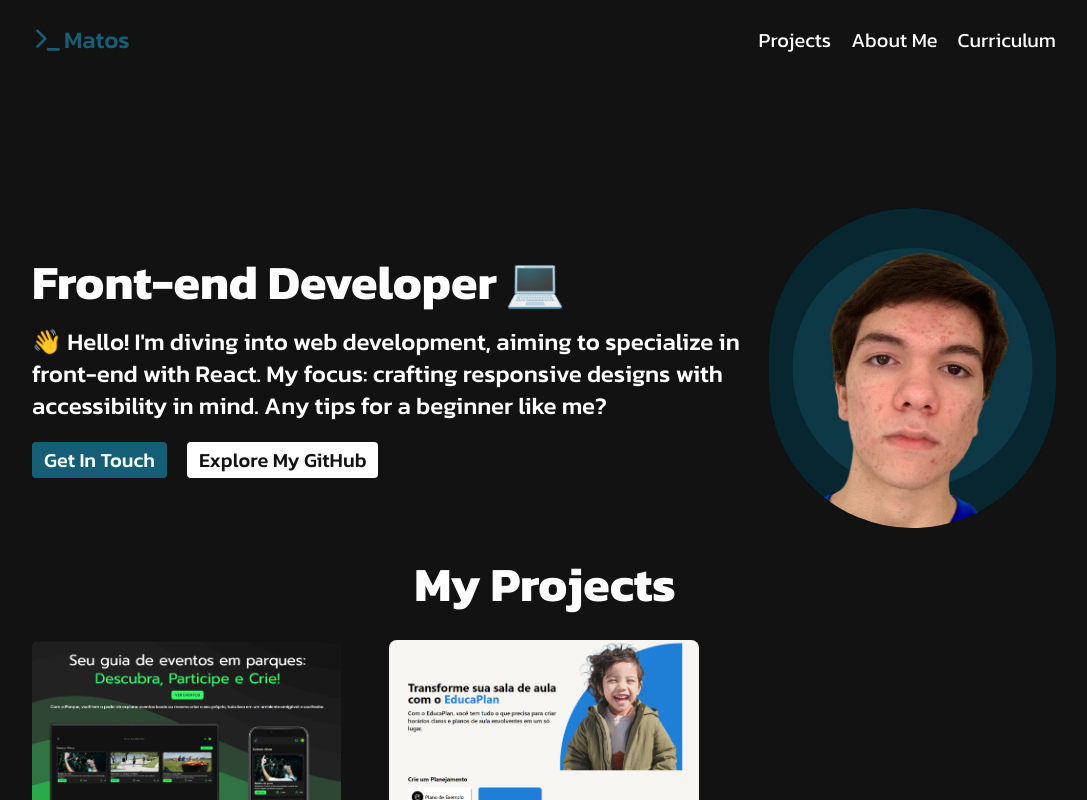
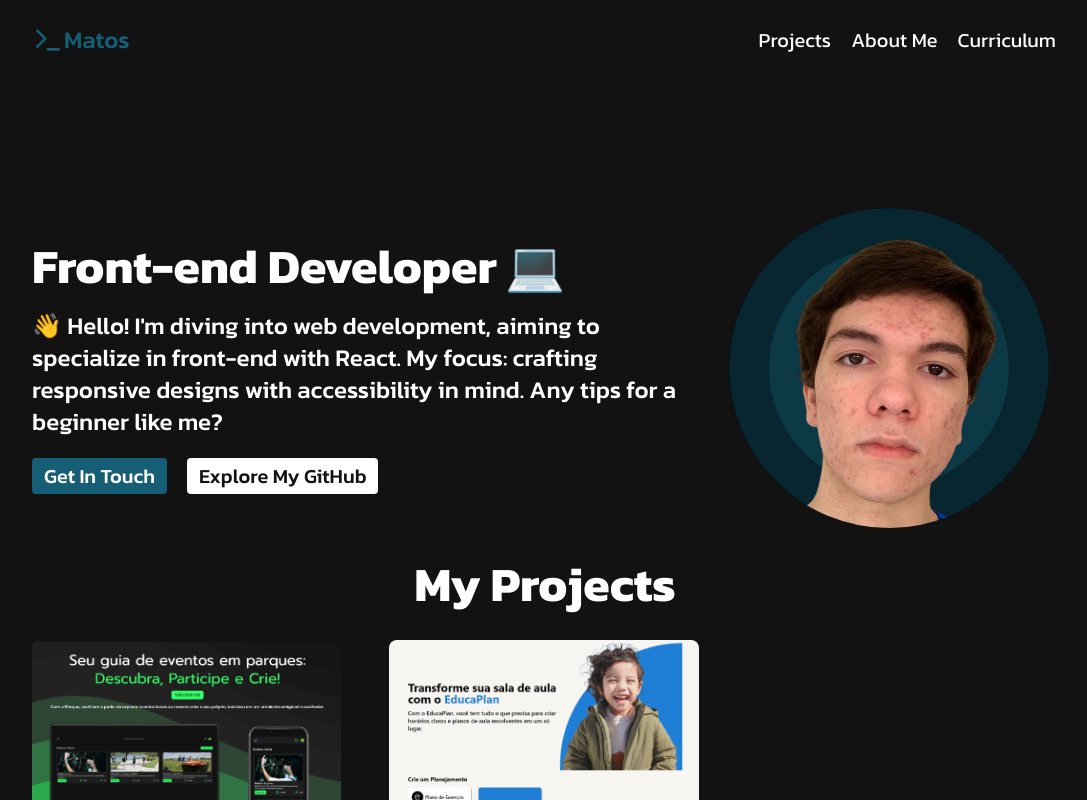
Before and after one commit to joaonative/portfolio, a Next.js app: page / in a window 1280 px wide. Shown: the top 800 px of the page, without its empty margins (96-1183 px from the left). Built offline with nearby package versions, Linux system fonts and the light colour scheme.

Commit message:
fix: lg xl 2xl screens responsivity

```diff
--- a/app/components/Hero.tsx
+++ b/app/components/Hero.tsx
@@ -20,7 +20,7 @@ const Hero = () => {
             💻
           </span>
         </div>
-        <blockquote className="font-medium text-xl lg:text-2xl max-w-7xl">
+        <blockquote className="font-medium text-xl lg:text-2xl lg:max-w-4xl xl:max-w-5xl 2xl:max-w-7xl">
           <span aria-label="hands waving emoji">👋</span> Hello! I'm diving into
           web development, aiming to specialize in front-end with React. My
           focus: crafting responsive designs with accessibility in mind. Any
@@ -46,7 +46,7 @@ const Hero = () => {
           alt="João Victor profile picture"
           width={512}
           height={512}
-          className="rounded-full img object-cover w-52 h-52 bg-center lg:h-80 lg:w-80"
+          className="rounded-full img object-cover w-52 h-52 bg-center lg:h-64 lg:w-64 xl:h-80 xl:w-80"
         />
       </motion.div>
     </div>
--- a/app/components/layout/Header.tsx
+++ b/app/components/layout/Header.tsx
@@ -7,7 +7,7 @@ import React from "react";
 
 const Header = () => {
   return (
-    <header className="flex items-center justify-between px-5 lg:px-32 py-6">
+    <header className="flex items-center justify-between px-5 lg:px-16 xl:px-32 py-6">
       <div className="flex items-center">
         <Terminal className="text-primary" size={32} />
         <h1 className="text-primary font-medium text-xl lg:text-2xl">Matos</h1>
--- a/app/components/projects/Projects.tsx
+++ b/app/components/projects/Projects.tsx
@@ -31,7 +31,7 @@ const Projects = () => {
   ];
   return (
     <Section title="My Projects" id="projects">
-      <ul className="grid-cols-1 lg:grid-cols-3 3xl:grid-cols-4 grid gap-12">
+      <ul className="grid-cols-1 lg:grid-cols-2 xl:grid-cols-3 3xl:grid-cols-4 grid gap-12">
         {projects.map((project, i) => (
           <motion.li
             variants={itemVariants}
--- a/app/page.tsx
+++ b/app/page.tsx
@@ -13,7 +13,7 @@ export default function Home() {
       initial={{ opacity: 0 }}
       animate={{ opacity: 1 }}
       transition={{ duration: 0.3 }}
-      className="px-5 lg:px-32 flex flex-col gap-8 mt-5 lg:mt-32 pb-8"
+      className="px-5 lg:px-16 xl:px-32 flex flex-col gap-8 mt-5 lg:mt-32 pb-8"
     >
       <Hero />
       <Projects />
```
